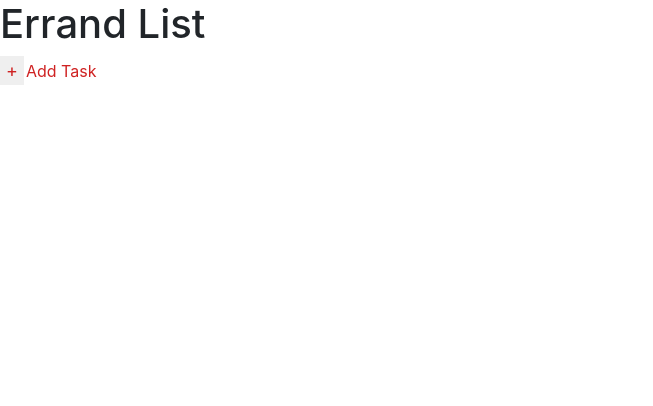
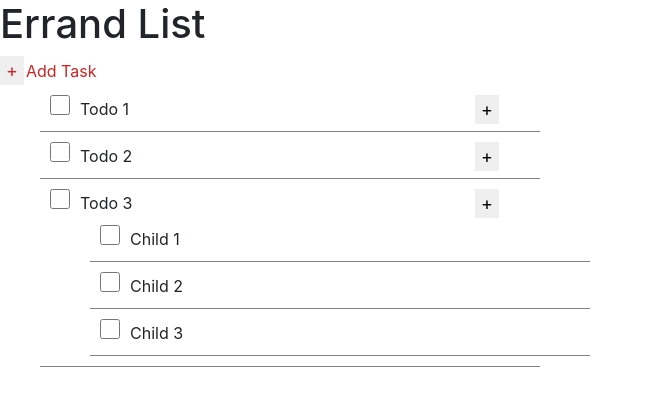
Before and after one commit to kcalumpong/Errand-List, a React (Create React App) app: page / in a window 1280 px wide. Shown: the top 406 px of the page, without its empty margins (0-653 px from the left). Built offline with nearby package versions, Linux system fonts and the light colour scheme.

Commit message:
hardcoded children as subtasks, worked on checkboxing complete

```diff
--- a/src/App.css
+++ b/src/App.css
@@ -1,3 +1,7 @@
 .form-control {
   width: 30%;
 }
+
+ul {
+  list-style: none;
+}
--- a/src/components/Todo/index.js
+++ b/src/components/Todo/index.js
@@ -3,25 +3,33 @@ import './style.css';
 
 const Todo = (props) => {
     return (
-        // <div>
-        <div
-            id={props.todo.id}
+        <li
             style={{
-                width: "500px",
-                textDecoration: props.todo.complete ? "line-through" : "",
-                borderBottom: "solid .8px grey",
-                padding: "10px"
+                textDecoration: props.todo.complete ? "line-through" : ""
             }}
         >
-
             <input
                 className='form-checkbox'
                 type="checkbox"
-                onClick={props.toggleComplete} />
+                onClick={props.parentComplete} />
             {props.todo.text}
-
             <button className="addChild" onClick={props.addChild}>+</button>
-            </div>
+            <ul>
+                {props.todo.children.map(child => (
+                    <li
+                        style={{
+                            textDecoration: child.complete ? "line-through" : ""
+                        }}
+                    >
+                        <input
+                            className='form-checkbox'
+                            type="checkbox"
+                            onClick={props.childComplete} />
+                        {child.text}
+                    </li>
+                ))}
+            </ul>
+        </li>
     )
 }
 
--- a/src/components/Todo/style.css
+++ b/src/components/Todo/style.css
@@ -9,3 +9,10 @@
   border-radius: 20px;
   border: .5px solid rgb(51, 46, 46);
 }
+
+li {
+  list-style: none;
+  width: 500px;
+  border-bottom: solid .8px grey;
+  padding: 10px;
+}
--- a/src/components/TodoForm/index.js
+++ b/src/components/TodoForm/index.js
@@ -5,7 +5,7 @@ import shortid from 'shortid';
 class TodoForm extends Component {
 
     state = {
-      text: ""
+        text: ""
     };
 
     handleChange = (event) => {
@@ -29,7 +29,6 @@ class TodoForm extends Component {
 
     render() {
         return (
-
             <div className="todoForm">
                 <h1>Errand List</h1>
                 <form onSubmit={this.handleSubmit}>
@@ -40,13 +39,10 @@ class TodoForm extends Component {
                         onChange={this.handleChange}
                         placeholder="Add Task">
                     </input>
-
                 </form>
             </div>
         )
     }
-
 }
 
-
 export default TodoForm;
--- a/src/components/TodoList/index.js
+++ b/src/components/TodoList/index.js
@@ -1,13 +1,48 @@
 import React, { Component } from 'react';
 import TodoForm from '../TodoForm';
 import Todo from '../Todo';
+import shortid from 'shortid';
 
 class TodoList extends Component {
 
     state = {
-        todos: [],
+        todos: [
+            {
+                id: shortid.generate(),
+                text: "Todo 1",
+                complete: false,
+                children: []
+            },
+            {
+                id: shortid.generate(),
+                text: "Todo 2",
+                complete: false,
+                children: []
+            },
+            {
+                id: shortid.generate(),
+                text: "Todo 3",
+                complete: false,
+                children: [
+                    {
+                        id: shortid.generate(),
+                        text: "Child 1",
+                        complete: false,
+                    },
+                    {
+                        id: shortid.generate(),
+                        text: "Child 2",
+                        complete: false,
+                    },
+                    {
+                        id: shortid.generate(),
+                        text: "Child 3",
+                        complete: false,
+                    }
+                ]
+            }
+        ]
     };
-
 
     addTodo = todo => {
         this.setState(state => ({
@@ -18,15 +53,16 @@ class TodoList extends Component {
 
     addChild = () => {
         console.log("Why do I suck")
-        return(
+        return (
             <div></div>
         )
     }
 
-    toggleComplete = (id) => {
+    parentComplete = (parentId) => {
+        console.log("Parent", parentId);
         this.setState({
             todos: this.state.todos.map(todo => {
-                if (todo.id === id) {
+                if (todo.id === parentId) {
                     return {
                         ...todo,
                         complete: !todo.complete
@@ -38,27 +74,41 @@ class TodoList extends Component {
         })
     }
 
+    childComplete = (childId) => {
+        console.log("hitting");
+        this.setState({
+            todos: this.state.todos.map(child => {
+                if (child.children.id === childId) {
+                    return {
+                        ...child,
+                        complete: !child.children.complete
+                    }
+                } else {
+                    return child;
+                }
+            })
+        })
+    }
 
     render() {
         return (
+
             <div className="todo-header">
                 <TodoForm onSubmit={this.addTodo} />
-                {this.state.todos.map(todo => (
-
+                <ul>
+                    {this.state.todos.map((todo, i) => (
                         <Todo
                             key={todo.id}
-                toggleComplete={() => this.toggleComplete(todo.id)}
+                            className={i}
+                            parentComplete={() => this.parentComplete(todo.id)}
+                            childComplete={() => this.childComplete(todo.id)}
                             todo={todo}
                             addChild={this.addChild}
-
                         />
                     ))}
+                </ul>
             </div>
         );
     }
 }
-
-
-
-
 export default TodoList;
```
Lines whose indentation alone changed are shown as unchanged.
